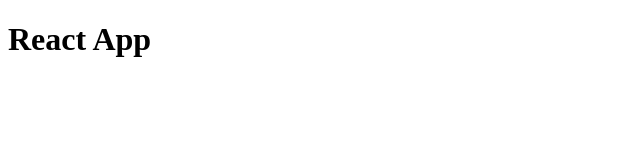
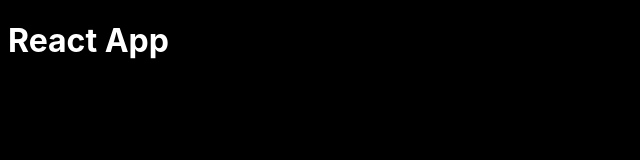
Before and after one commit to akarpas/react-redux-boilerplate, a React app: page src/index.html in a window 1280 px wide. Shown: the whole page, without its empty margins (0-640 px from the left). Built offline with nearby package versions, Linux system fonts and the light colour scheme; files whose address does not match are found by name.

Commit message:
chore: update html style

```diff
--- a/src/index.html
+++ b/src/index.html
@@ -5,8 +5,14 @@
   <meta http-equiv="X-UA-Compatible" content="IE=edge">
   <title>React App</title>
   <meta name="viewport" content="width=device-width, initial-scale=1">
-  <link rel="stylesheet" type="text/css" media="screen" href="main.css" />
 </head>
+<style>
+  body {
+    font-family: -apple-system, BlinkMacSystemFont, 'Segoe UI', Roboto, Oxygen, Ubuntu, Cantarell, 'Open Sans', 'Helvetica Neue', sans-serif;
+    background-color: black;
+    color: white;
+  }
+</style>
 <body>
   <div id="root"></div>
 </body>
```
